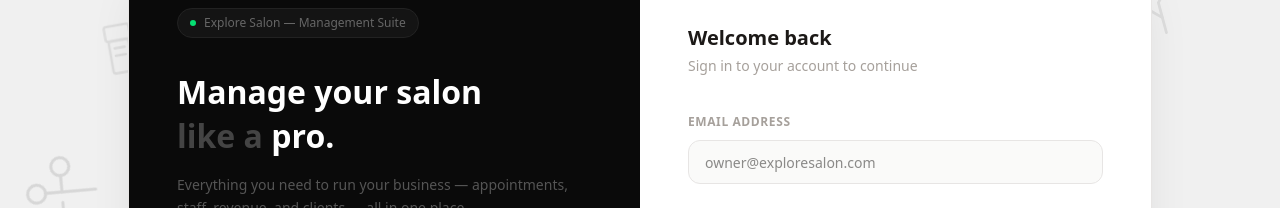
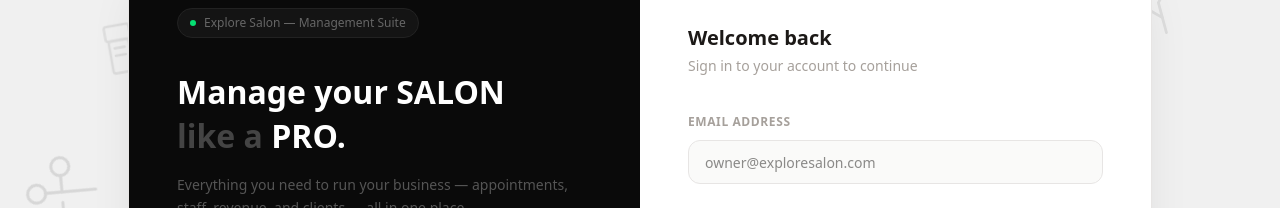
Before and after one commit to srishanthreddy05/explore-management, a Next.js app: page /login in a window 1280 px wide. Shown: the part 204-412 px from the top of the page. Built offline with nearby package versions, Linux system fonts and the light colour scheme; no server answers.

Commit message:
login page

```diff
--- a/app/login/page.tsx
+++ b/app/login/page.tsx
@@ -194,9 +194,9 @@ export default function LoginPage() {
 
             {/* Hero headline */}
             <h1 className="text-[2rem] font-semibold leading-snug text-white">
-              Manage your salon
+              Manage your SALON
               <br />
-              <span className="text-[#444]">like a</span> pro.
+              <span className="text-[#444]">like a</span> PRO.
             </h1>
             <p className="mt-4 text-sm leading-relaxed text-[#555]">
               Everything you need to run your business — appointments, staff, revenue, and clients — all in one place.
```
